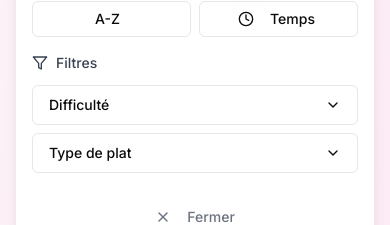
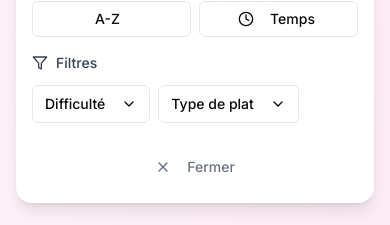
Before and after one commit to Hamoun-IA/app-meal-planner, a Next.js app: page /recettes in a window 390 px wide. Both pictures are taken after a click on the button 337 px from the left and 128 px from the top of the page. Shown: the part 212-437 px from the top of the page. Built offline with nearby package versions, Linux system fonts and the light colour scheme; grey boxes are pictures that could not be loaded.

Commit message:
refactor: adapt filter buttons layout for horizontal alignment
Change layout to flex for side-by-side alignment and responsive sizing

#VERCEL_SKIP

Co-authored-by: null <178645101+Hamoun-IA@users.noreply.github.com>

```diff
--- a/app/recettes/page.tsx
+++ b/app/recettes/page.tsx
@@ -303,12 +303,14 @@ export default function RecettesPage() {
                 </h4>
 
                 {/* Filter Type Buttons */}
-                <div className="space-y-2">
+                <div className="space-y-3">
+                  {/* Filter Toggle Buttons - Side by side */}
+                  <div className="flex flex-wrap gap-2">
                     {/* Difficulty Filter Toggle */}
                     <Button
                       variant="outline"
                       onClick={() => toggleFilterExpansion("difficulty")}
-                    className={`w-full justify-between transition-all ${
+                      className={`justify-between transition-all px-3 py-2 h-auto ${
                         filters.difficulty.length > 0
                           ? "bg-purple-50 border-purple-200 text-purple-700"
                           : "border-gray-200 hover:bg-gray-50"
@@ -323,11 +325,37 @@ export default function RecettesPage() {
                         )}
                       </span>
                       {expandedFilter === "difficulty" ? (
-                      <ChevronUp className="w-4 h-4" />
+                        <ChevronUp className="w-4 h-4 ml-2" />
                       ) : (
-                      <ChevronDown className="w-4 h-4" />
+                        <ChevronDown className="w-4 h-4 ml-2" />
                       )}
                     </Button>
+
+                    {/* Category Filter Toggle */}
+                    <Button
+                      variant="outline"
+                      onClick={() => toggleFilterExpansion("category")}
+                      className={`justify-between transition-all px-3 py-2 h-auto ${
+                        filters.category.length > 0
+                          ? "bg-blue-50 border-blue-200 text-blue-700"
+                          : "border-gray-200 hover:bg-gray-50"
+                      }`}
+                    >
+                      <span className="flex items-center">
+                        Type de plat
+                        {filters.category.length > 0 && (
+                          <span className="ml-2 bg-blue-500 text-white text-xs rounded-full w-5 h-5 flex items-center justify-center">
+                            {filters.category.length}
+                          </span>
+                        )}
+                      </span>
+                      {expandedFilter === "category" ? (
+                        <ChevronUp className="w-4 h-4 ml-2" />
+                      ) : (
+                        <ChevronDown className="w-4 h-4 ml-2" />
+                      )}
+                    </Button>
+                  </div>
 
                   {/* Difficulty Options */}
                   {expandedFilter === "difficulty" && (
@@ -350,31 +378,6 @@ export default function RecettesPage() {
                       ))}
                     </div>
                   )}
-
-                  {/* Category Filter Toggle */}
-                  <Button
-                    variant="outline"
-                    onClick={() => toggleFilterExpansion("category")}
-                    className={`w-full justify-between transition-all ${
-                      filters.category.length > 0
-                        ? "bg-blue-50 border-blue-200 text-blue-700"
-                        : "border-gray-200 hover:bg-gray-50"
-                    }`}
-                  >
-                    <span className="flex items-center">
-                      Type de plat
-                      {filters.category.length > 0 && (
-                        <span className="ml-2 bg-blue-500 text-white text-xs rounded-full w-5 h-5 flex items-center justify-center">
-                          {filters.category.length}
-                        </span>
-                      )}
-                    </span>
-                    {expandedFilter === "category" ? (
-                      <ChevronUp className="w-4 h-4" />
-                    ) : (
-                      <ChevronDown className="w-4 h-4" />
-                    )}
-                  </Button>
 
                   {/* Category Options */}
                   {expandedFilter === "category" && (
```
Lines whose indentation alone changed are shown as unchanged.
